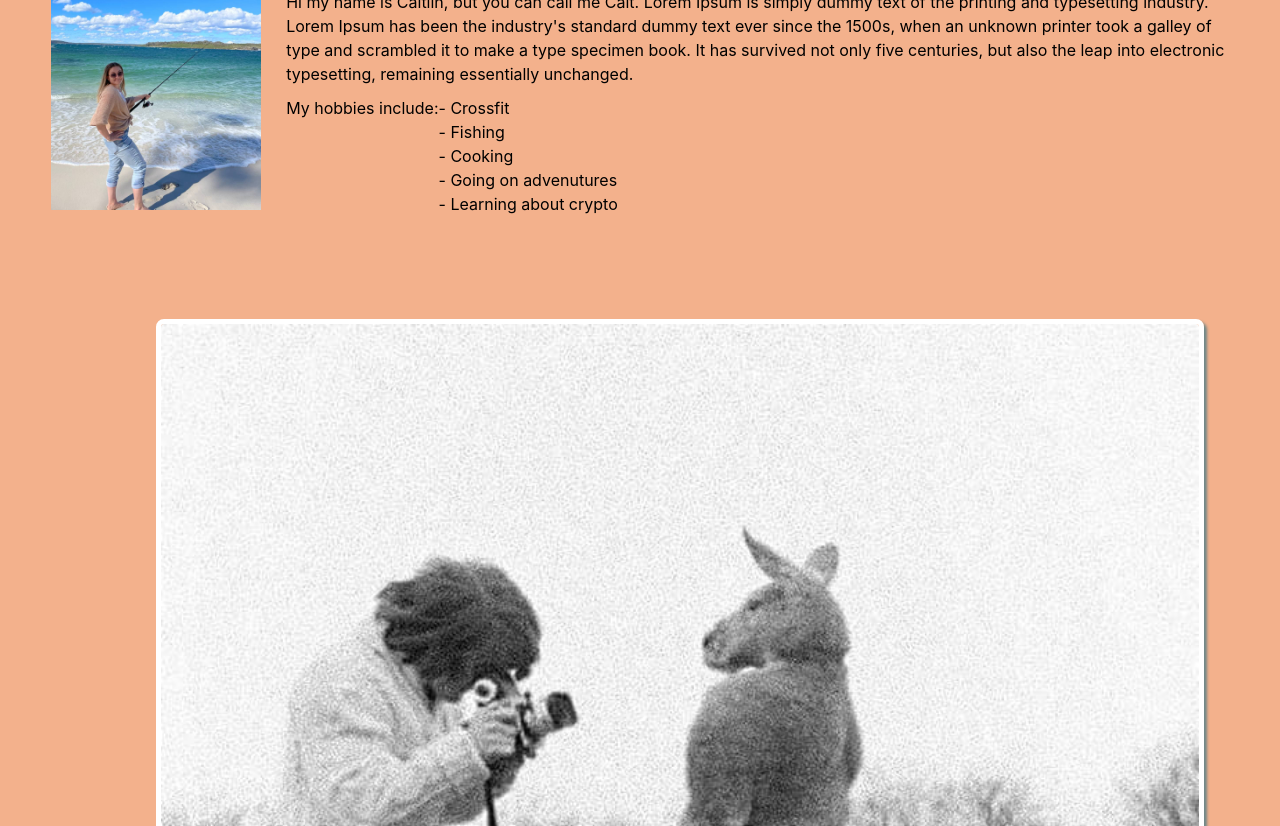
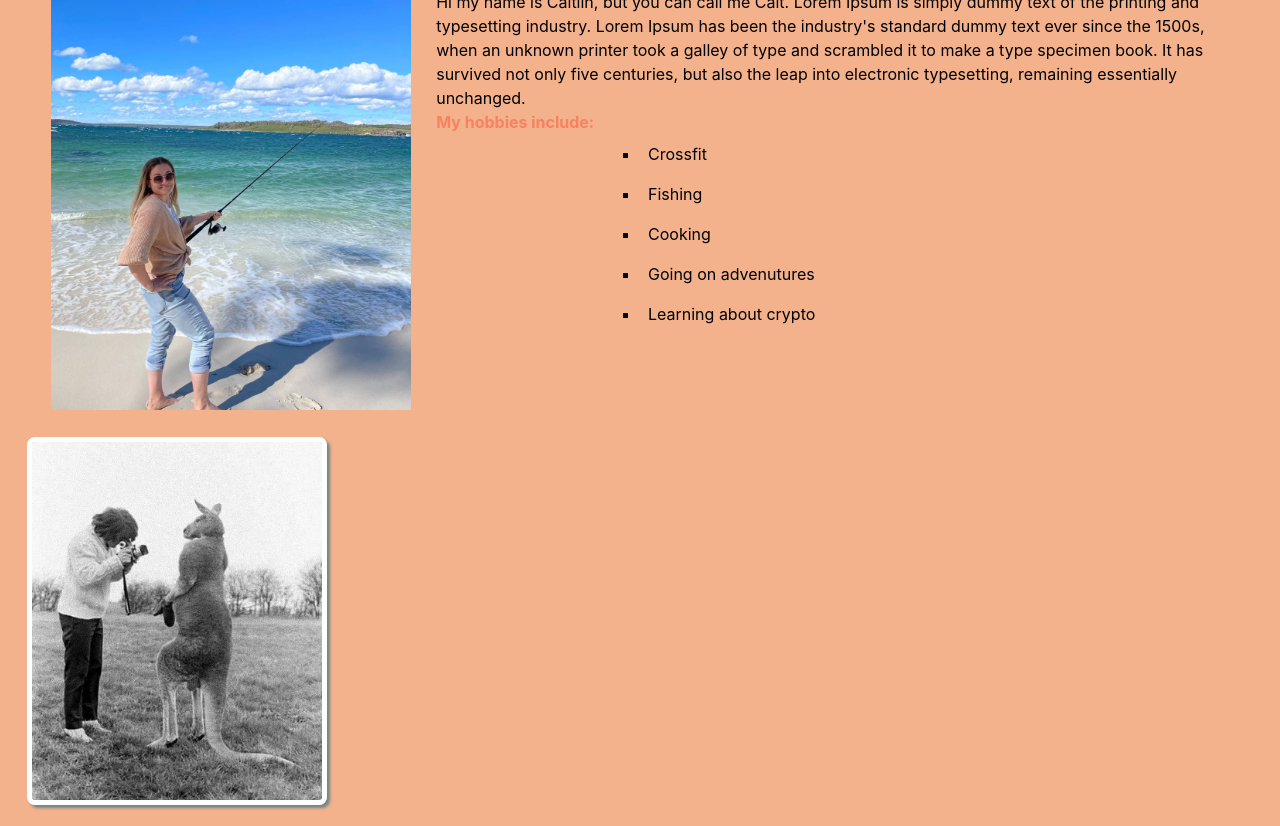
Before and after one commit to xCaitx/Cait-About-Me, a plain HTML site: page index.html in a window 1280 px wide. Shown: the part 236-1062 px from the top of the page. Drawn offline with Linux system fonts and the light colour scheme.

Commit message:
updating image gallery

```diff
--- a/Assets/style.css
+++ b/Assets/style.css
@@ -8,6 +8,10 @@
     box-sizing: border-box;
     padding: 0;
     margin: 0;
+}
+
+html {
+    scroll-behavior: smooth;
 }
 
 body{
@@ -39,13 +43,15 @@ h3,
 h4,
 h5,
 h6 {
-    color: var(--coral)
+    color: var(--coral);
+    /* text-shadow: 1px 1px 1px #6e8788; */
 }
 
 h2 {
     font-size: 40px;
     text-shadow: 1px 1px 1px var(--shadow);
 }
+
 
 .nav-links ul{
     display: flex;
@@ -61,6 +67,7 @@ h2 {
     text-decoration: none;
     transition: 0.5s;
 }
+
 .nav-links a:hover {
     color: #6e8788;
     text-decoration: underline;
@@ -86,35 +93,36 @@ section {
 }
 
 .gallery {
-    display: grid;
-    grid-template-columns: repeat(8, 1fr);
-    grid-template-rows: repeat(8, 5vw);
-    grid-gap: 15px;
+   display: flex;
+   flex-wrap: wrap;
+   flex-direction: row;
+   margin-left: -1.5rem;
+   margin-right: -1.5rem;
 }
 
 ul#portfolio {
     display: flex;
     flex-wrap: wrap;
-    flex-direction: ;
-    padding: 0;
+    flex-direction: row;
+    margin-left: -1.5rem;
+    margin-right: -1.5rem;
+
 }
+
 ul#portfolio:after {
     content: "";
     display: block;
 
 }
-
 #portfolio li {
-    height: 10%;
+    height: 20%;
     flex-grow: 1;
     margin: 0 25px 25px 0;
-    list-style: none;
-}
+    }
+
 #portfolio img{
-    max-height: 100%;
-    min-width: 100%;
-    object-fit: cover;
-    vertical-align: bottom;
+    max-width: 25%;
+    align-items: center;
     border: 5px solid white;
     border-radius: 0.5rem;
     box-shadow: 3px 3px 3px #6e8788;
@@ -128,7 +136,7 @@ ul#portfolio:after {
 .float-left {
     float: left;
     margin-right: 25px;
-    height: 280px;
+    height: 480px;
 }
 
 .float-right {
@@ -138,11 +146,13 @@ ul#portfolio:after {
 
 .hobbies {
     display: flex;
-    padding: 10px 0px 0px;
-    }
+    margin-left: 50%;
+}
 
-.hobbies li a{
-    text-align: center;
+.hobbies li{
+    text-align: left;
+    list-style: square;
+    padding: 0.5em;
 }
 
 .footer {
--- a/index.html
+++ b/index.html
@@ -13,12 +13,19 @@
     <header>
         <h1>Hello I'm Cait</h1>
     <nav>
-        <div class= "nav-links">
+        <div class= "header nav-links">
             <ul>
-                <li> <a href="#">HOME</a></li>
-                <li> <a href="#">ABOUT ME</a></li>
-                <li> <a href="#">MY WORK</a></li>
-                <li> <a href="#">CONTACT</a></li>
+                <li>
+                    <a href="#home">HOME</a></li>
+                <li>
+                    <a href="#about-me">ABOUT ME</a>
+                </li>
+                <li>
+                    <a href="#my-work">MY WORK</a>
+                </li>
+                <li>
+                    <a href="#contact">CONTACT</a>
+                </li>
             </ul>
         </div>
     </nav>
@@ -27,8 +34,7 @@
     <main>
         <section>
             <article>
-                </div class="content">
-                <div class="cait-fishing">
+                </div id= "contact" class="content">
                     <img src="Assets/images/photo_2021-11-23_19-05-15.jpg" alt="cait fishing" class="float-left" />
                     <h2>ABOUT ME</h2>
                     <p> Hi my name is Caitlin, but you can call me Cait.
@@ -39,26 +45,33 @@
                         type specimen book. It has survived not only five centuries,
                         but also the leap into electronic typesetting,
                         remaining essentially unchanged.
+                    </p>
+
+                    <h4> My hobbies include:</h4>
                     <div class="hobbies">
-                        <p> My hobbies include:</p>
-                       <ul>
+                        <ul>
                            <li>
-                               <p>- Crossfit</p>
-                               <p>- Fishing</p>
-                               <p>- Cooking</p>
-                               <p>- Going on advenutures</p>
-                               <p>- Learning about crypto</p>
+                                Crossfit
+                            </li>
+                            <li>
+                                Fishing
+                            </li>
+                            <li>
+                                Cooking
+                            </li>
+                            <li>
+                                Going on advenutures
+                            </li>
+                            <li>
+                                Learning about crypto
                            </li>
                        </ul>
-                    <div>
-                </div>
-                </div>
+                    </div>
             </article>
         </section>
 
         <section>
-            <ul id= "portfolio">
-               <div class = "gallery"></div>
+            <ul id= "portfolio" class = "gallery">
                 <li>
                     <a href=""><img src="./Assets/images/Kangaroo1.jpg" alt="man taking photo of kangaroo"></a>
                 </li>
@@ -80,25 +93,18 @@
             </ul>
 
         <section id="sidebar">
-                <div class= "float-left"></div>
+            <div id = "my-work" class= "float-left">
                 <h2>MY WORK</h2>
                 <p> Lorem ipsum dolor, sit amet consectetur adipisicing elit. Itaque, libero? Sint, sit, laudantium maxime ipsa libero velit debitis consectetur reiciendis enim voluptate nisi placeat necessitatibus fugit, ducimus laborum at officia.</p>
+            </div>
         </section>
-
-        </section>
-
-
-
-
-
-                </section>
-
-
     </main>
 
     <div class="footer">
-        <h2>Thank you for visting</h2>
-        <div class="social-links">
+
+        <h2>Contact Me</h2>
+        <p>email@email.com</p>
+        <div id= "contact" class="social-links">
             <ul>
                 <li> <a href=""><img src="./Assets/images/iconmonstr-linkedin-4-240.png" style="width: 2em; height: 2em;" alt="LinkedIn Icon"></a></li>
                 <li> <a href=""><img src="./Assets/images/iconmonstr-instagram-14-240.png" style="width: 2em; height: 2em;" alt="Instagram Icon"></a></li>
```
